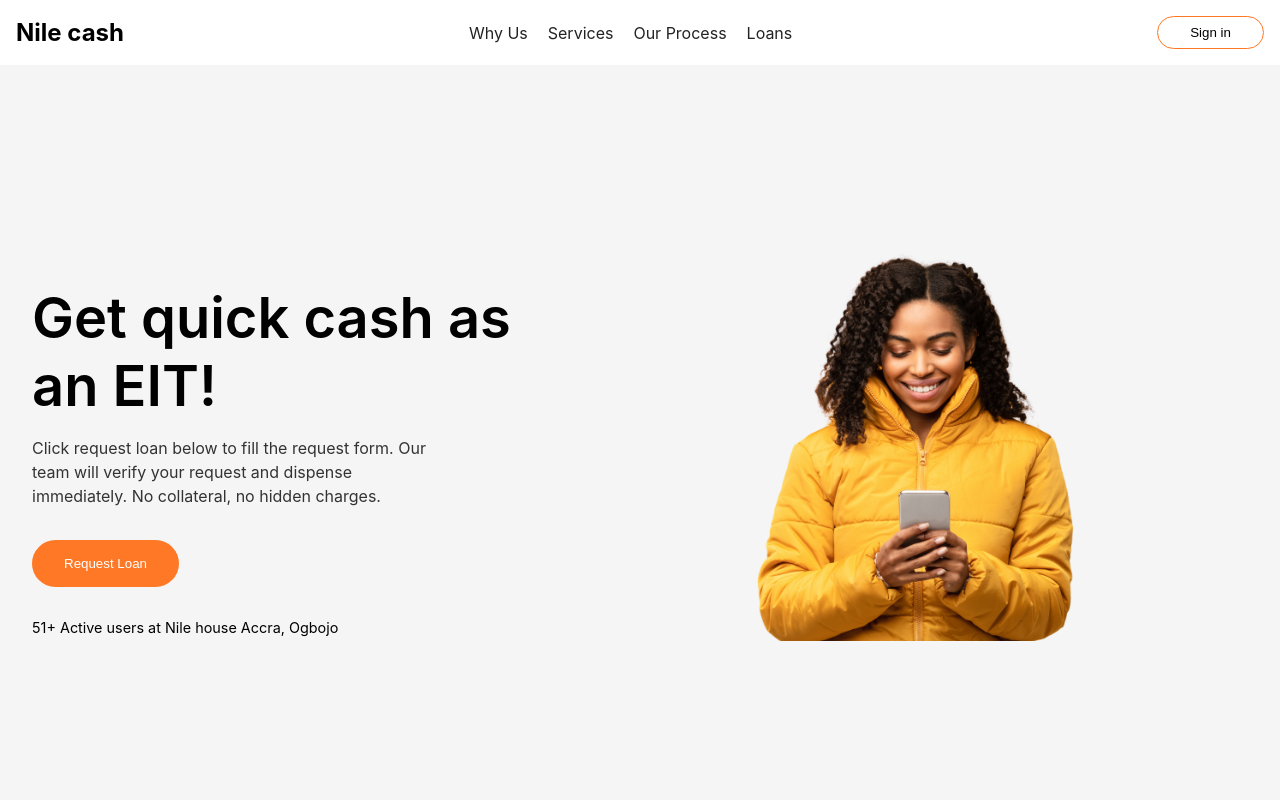
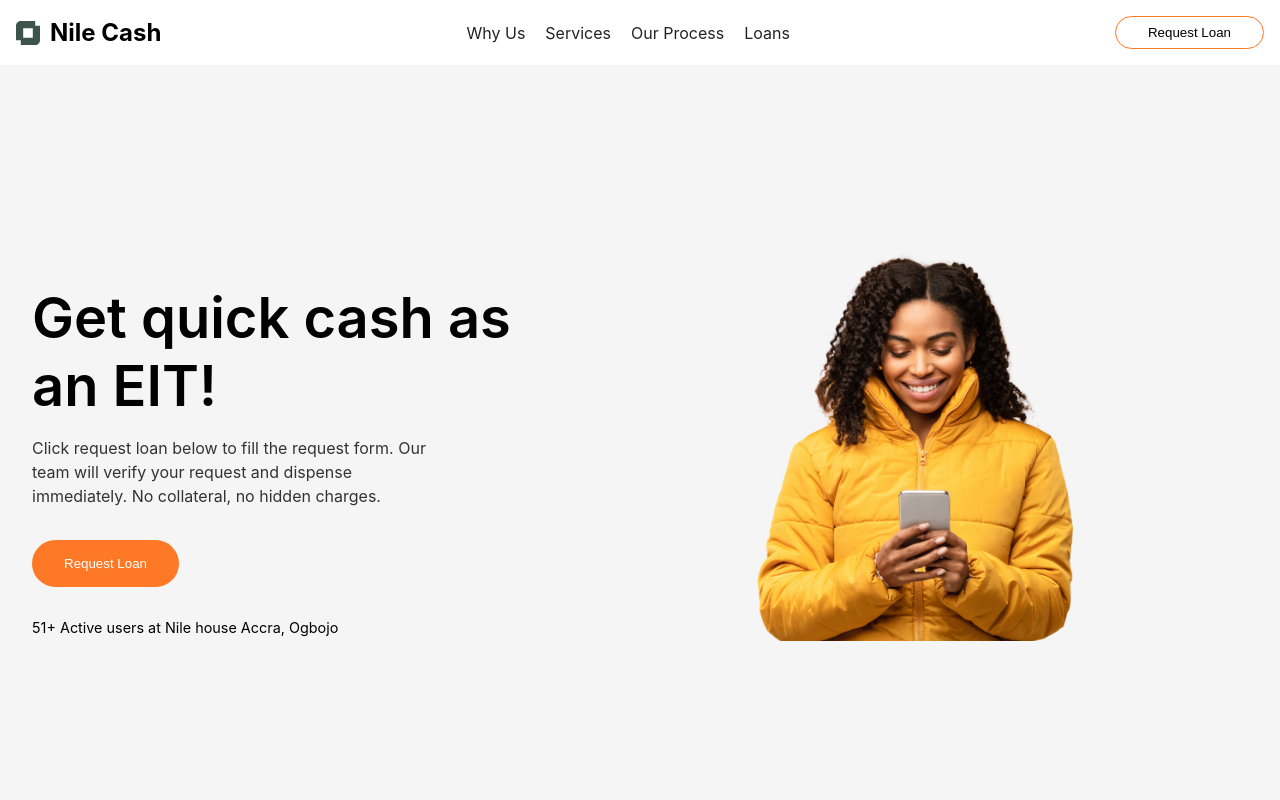
Before and after one commit to apolloshadrack/nile-cash, a React (Create React App) app: page / in a window 1280 px wide. Shown: the top 800 px of the page. Built offline with nearby package versions, Linux system fonts and the light colour scheme.

Commit message:
added logo icon

```diff
--- a/src/components/Navbar.js
+++ b/src/components/Navbar.js
@@ -1,17 +1,21 @@
 import React from 'react';
 import '../styles/Navbar.css';
+import logo from '../assets/Exclude.svg';
 
 const Navbar = () => {
   return (
     <nav className="navbar">
-      <div className="logo">Nile cash</div>
+      <div className="logo">
+        <img src={logo} alt="logo" />
+        <span className="logo-text">Nile Cash</span>
+      </div>
       <div className="menu">
         <a href="#why-us">Why Us</a>
         <a href="#services">Services</a>
         <a href="#process">Our Process</a>
         <a href="#loans">Loans</a>
       </div>
-      <button className="sign-in-button">Sign in</button>
+      <button className="sign-in-button">Request Loan</button>
     </nav>
   );
 };
--- a/src/styles/Navbar.css
+++ b/src/styles/Navbar.css
@@ -9,7 +9,13 @@
   .logo {
     font-size: 1.5rem;
     font-weight: bold;
+    display: flex;
+    align-items: center;
     /* Include logo styling here */
+  }
+
+  .logo img{
+    margin-right: 10px;
   }
 
   .menu a {
```
Also changed, not shown: src/assets/Exclude.svg (added).
